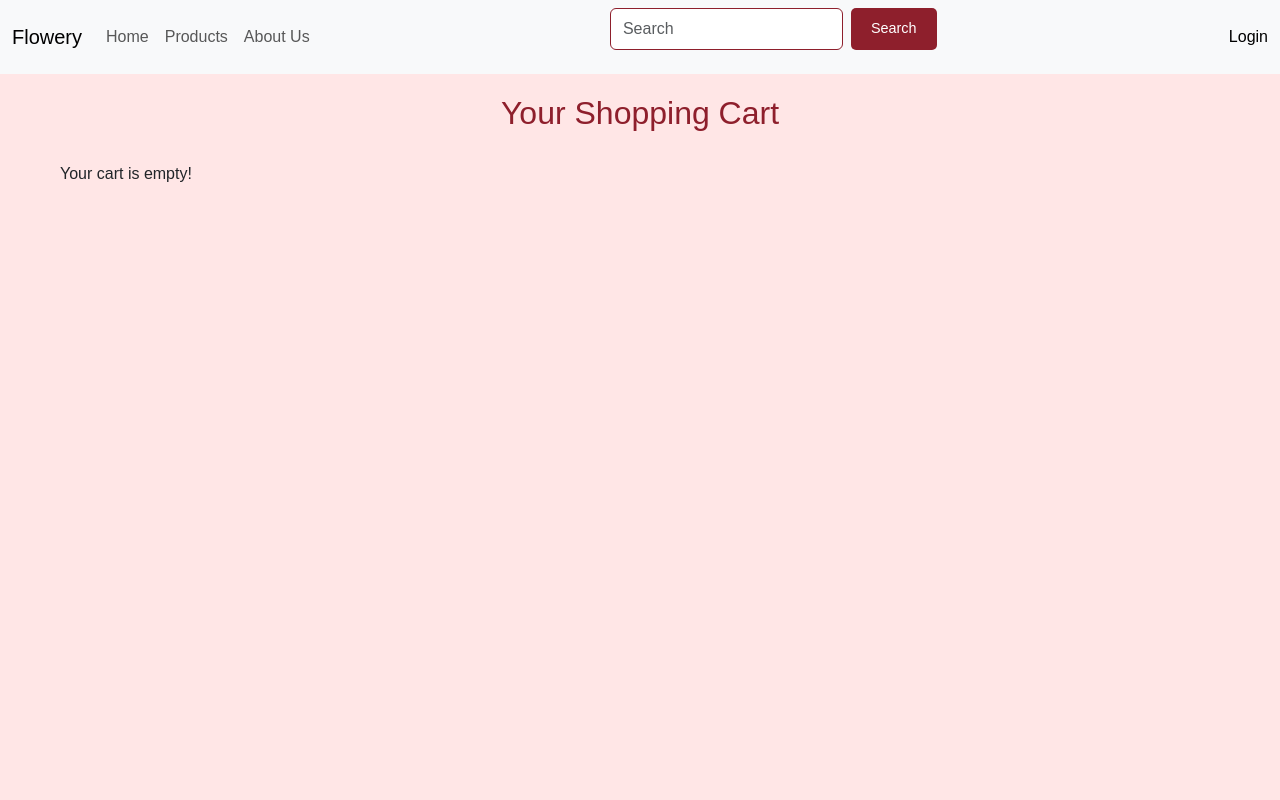
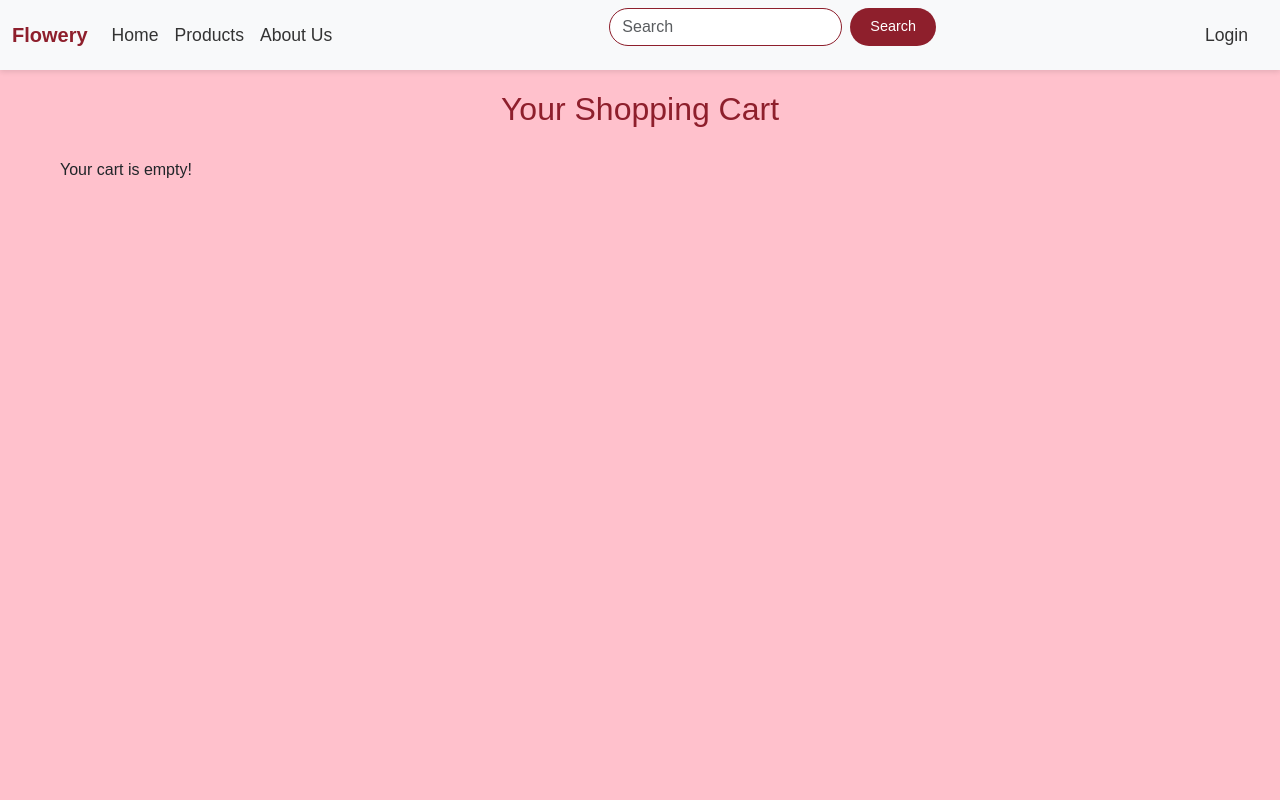
Before and after one commit to elinapinelli/Pinelli-4214-Final-Project, a Django app: page /cart/ in a window 1280 px wide. Run offline with Django 5.2, Linux system fonts and the light colour scheme.

Commit message:
fixed some thing to my nav bar. fixed product look more nice

```diff
--- a/pinelli_site/views.py
+++ b/pinelli_site/views.py
@@ -123,9 +123,41 @@ def remove_from_cart(request, product_id):
     return redirect('cart_view')
 
 def checkout(request):
-    request.session['cart'] = {}
-    return render(request, 'checkout.html', {'message': 'Thank you for your purchase!'})
+    cart = request.session.get('cart', {})
+    cart_items = []
+    total_price = 0
 
+    for product_id, quantity in cart.items():
+        product = Product.objects.get(id=product_id)
+        cart_items.append({
+            'product': product,
+            'quantity': quantity,
+            'total_price': product.price * quantity,  # Total price for this item
+        })
+        total_price += product.price * quantity
+
+    if request.method == 'POST':
+        street = request.POST.get('street')
+        city = request.POST.get('city')
+        zip_code = request.POST.get('zip_code')
+        card_number = request.POST.get('card_number')
+        expiry_date = request.POST.get('expiry_date')
+        cvv = request.POST.get('cvv')
+
+        # Add basic validation
+        if not (street and city and zip_code and card_number and expiry_date and cvv):
+            messages.error(request, 'Please fill in all required fields.')
+            return redirect('checkout')
+
+        # Simulate successful payment
+        request.session['cart'] = {}  # Clear the cart
+        messages.success(request, 'Thank you for your purchase!')
+        return redirect('home')
+
+    return render(request, 'checkout.html', {
+        'cart': cart_items,
+        'total_price': total_price,
+    })
 @login_required
 def profile(request):
     # Display the user's profile
--- a/static/css/home.css
+++ b/static/css/home.css
@@ -12,6 +12,11 @@ body {
     background-color: #ffffff; /* White background for a clean, minimal look */
     box-shadow: 0 2px 5px rgba(0, 0, 0, 0.1); /* Subtle shadow for depth */
     width: 100%; /* Ensure navbar spans the full width */
+}
+
+.navbar-brand {
+    color: #8e1f2c;
+    font-weight: bold;
 }
 
 .navbar-light .navbar-brand {
--- a/static/css/login.css
+++ b/static/css/login.css
@@ -12,6 +12,11 @@ body {
     background-color: #ffffff; /* White background for a clean, minimal look */
     box-shadow: 0 2px 5px rgba(0, 0, 0, 0.1); /* Subtle shadow for depth */
     width: 100%; /* Ensure navbar spans the full width */
+}
+
+.navbar-brand {
+    color: #8e1f2c;
+    font-weight: bold;
 }
 
 .navbar-light .navbar-brand {
--- a/static/css/order.css
+++ b/static/css/order.css
@@ -1,12 +1,10 @@
 /* General Body Styling */
 body {
-    background-color: #FFE6E6; /* Light pink background */
+    background-color: #FFC1CC; /* Light pink background */
     font-family: Arial, sans-serif;
     margin: 0;
     padding: 0;
 }
-
-
 
 /* Shopping Cart Styling */
 .shopping-cart {
@@ -39,7 +37,7 @@ body {
 }
 
 .cart-item img {
-    max-width: 100px;
+    max-width: 200px; /* Increased size for a larger image */
     height: auto;
     border-radius: 8px;
 }
@@ -125,3 +123,96 @@ button {
 button:hover {
     background-color: #7A1A2B;
 }
+
+/* Navbar Styles */
+.navbar {
+    background-color: #ffffff; /* White background for a clean, minimal look */
+    box-shadow: 0 2px 5px rgba(0, 0, 0, 0.1); /* Subtle shadow for depth */
+    width: 100%; /* Ensure navbar spans the full width */
+}
+
+.navbar-brand {
+    color: #8e1f2c;
+    font-weight: bold;
+}
+
+.navbar-light .navbar-brand {
+    color: #8e1f2c;
+    font-weight: bold;
+    font-size: 1.6rem;
+    text-transform: uppercase;
+    letter-spacing: 1px;
+}
+
+.navbar-light .navbar-brand:hover {
+    color: #6b1420; /* Slightly darker on hover */
+}
+
+/* Navbar links */
+.navbar-nav .nav-link {
+    color: #333333; /* Dark grey for readability */
+    font-size: 1.1rem;
+    padding: 10px 15px;
+    transition: color 0.3s ease, background-color 0.3s ease;
+}
+
+.navbar-nav .nav-link:hover {
+    color: #ffffff; /* White text on hover */
+    background-color: #8e1f2c; /* Accent color background on hover */
+    border-radius: 5px; /* Rounded corners for hover effect */
+}
+
+/* Active link styling */
+.navbar-nav .nav-link.active {
+    color: #ffffff;
+    background-color: #8e1f2c;
+    font-weight: bold;
+}
+
+/* Navbar toggle button */
+.navbar-toggler {
+    border-color: #8e1f2c;
+}
+
+.navbar-toggler-icon {
+    background-color: #8e1f2c;
+}
+
+/* Profile and logout links in navbar */
+.navbar-text a {
+    color: #333333;
+    font-size: 1.1rem;
+    margin-right: 20px;
+    transition: color 0.3s ease;
+}
+
+.navbar-text a:hover {
+    color: #8e1f2c;
+}
+
+/* Search bar in navbar */
+.navbar .form-control {
+    background-color: #ffffff; /* Set white background to distinguish from the form */
+    border-radius: 20px;
+    border: 1px solid #8e1f2c; /* Border color matches the navbar theme */
+    box-shadow: none;
+    color: #333333; /* Dark text for readability */
+}
+
+.navbar .form-control:focus {
+    background-color: #ffffff; /* Ensure it stays white on focus */
+    border-color: #8e1f2c; /* Border stays the same */
+    box-shadow: 0 0 0 0.2rem rgba(142, 31, 44, 0.25); /* Focus effect */
+}
+
+.navbar .btn {
+    background-color: #8e1f2c;
+    color: white;
+    border-radius: 20px;
+    padding: 8px 20px;
+    transition: background-color 0.3s ease;
+}
+
+.navbar .btn:hover {
+    background-color: #ac4452;
+}
--- a/static/css/product.css
+++ b/static/css/product.css
@@ -187,6 +187,11 @@ p:first-child {
     z-index: 1000; /* Ensure it stays above other content */
 }
 
+.navbar-brand {
+    color: #8e1f2c;
+    font-weight: bold;
+}
+
 /* Navbar brand */
 .navbar-light .navbar-brand {
     color: #8e1f2c;
--- a/static/css/profile.css
+++ b/static/css/profile.css
@@ -98,6 +98,11 @@ button[type="submit"]:focus {
     box-shadow: 0 2px 5px rgba(0, 0, 0, 0.1); /* Subtle shadow for depth */
 }
 
+.navbar-brand {
+    color: #8e1f2c;
+    font-weight: bold;
+}
+
 .navbar-light .navbar-brand {
     color: #8e1f2c;
     font-weight: bold;
--- a/templates/register.html
+++ b/templates/register.html
@@ -35,8 +35,7 @@
             <label for="last_name" class="form-label">Last Name</label>
             <input type="text" class="form-control" id="last_name" name="last_name" placeholder="Enter your last name" required>
         </div>
-        <button type="submit" class="btn btn-primary btn-submit">Register</button>
-        <p class="register-link">Already have an account? <a href="/accounts/login">Login here</a>.</p>
+        <button type="submit" class="btn btn-primary btn-submit">Register Staff</button>
     </form>
 </div>
 
```
Also changed, not shown: static/css/about.css (+6 -10 lines), static/css/products.css (+7 -2 lines), static/css/register.css (+7 -4 lines), templates/ckeckout.html (added, +40 -0 lines), db.sqlite3.
